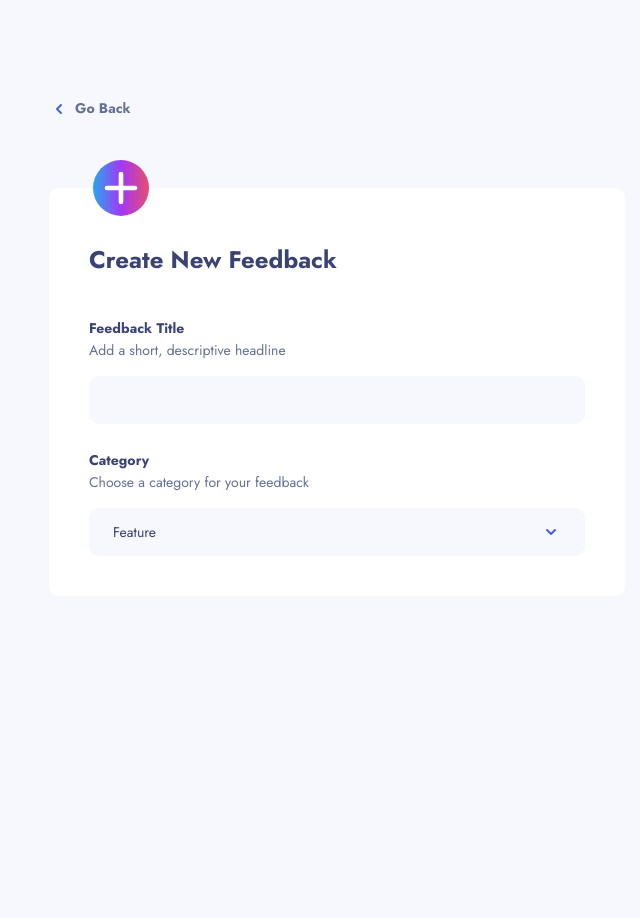
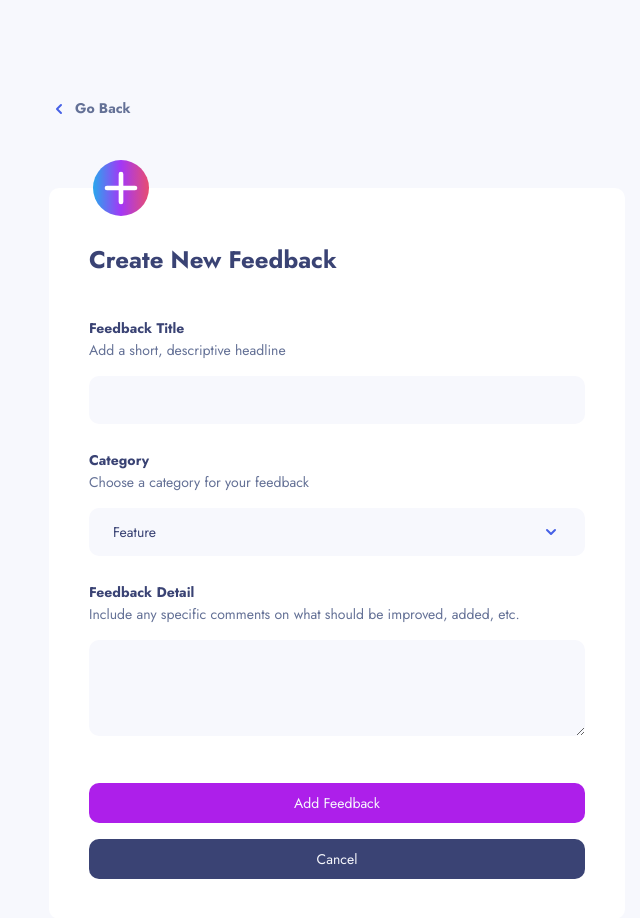
Before and after one commit to lianetvazquez93/product-feedback-app, a React (Create React App) app: page /new in a window 1280 px wide. Shown: the whole page, without its empty margins (303-943 px from the left). Before the commit the page ends 800 px from the top, so only its background shows below. Built offline with nearby package versions, Linux system fonts and the light colour scheme.

Commit message:
wip: add textarea and buttons to new-feedback

```diff
--- a/src/pages/NewFeedback.tsx
+++ b/src/pages/NewFeedback.tsx
@@ -4,6 +4,7 @@ import { Link } from 'react-router-dom';
 const NewFeedback: React.FC = () => {
   const [title, setTitle] = useState<string>('');
   const [category, setCategory] = useState<string>('Feature');
+  const [description, setDescription] = useState<string>('');
   const [dropdownVisible, setDropdownVisible] = useState<boolean>(false);
 
   const selectCategory = (category: string) => {
@@ -51,7 +52,7 @@ const NewFeedback: React.FC = () => {
               <label className="font-bold text-indigo text-sm">Feedback Title</label>
               <p className="text-sm text-gray-dark">Add a short, descriptive headline</p>
               <input
-                className="bg-gray-light rounded-large h-12 mt-4 w-full focus:border-blue pl-6"
+                className="bg-gray-light rounded-large h-12 mt-4 w-full focus:border-blue p-4 md:px-6"
                 value={title}
                 onChange={(e) => setTitle(e.target.value)}
               />
@@ -189,6 +190,31 @@ const NewFeedback: React.FC = () => {
                   </button>
                 </div>
               </div>
+              <div className="mt-6">
+                <label className="font-bold text-indigo text-sm">Feedback Detail</label>
+                <p className="text-sm text-gray-dark">
+                  Include any specific comments on what should be improved, added, etc.
+                </p>
+                <textarea
+                  className="bg-gray-light rounded-large h-32 md:h-24 mt-4 w-full focus:border-blue p-4 md:px-6"
+                  value={description}
+                  onChange={(e) => setDescription(e.target.value)}
+                />
+              </div>
+              <div className="flex flex-col mt-10">
+                <button
+                  type="submit"
+                  className="bg-purple hover:bg-purple-light text-sm text-gray-light w-full h-10 rounded-large"
+                >
+                  Add Feedback
+                </button>
+                <button
+                  type="reset"
+                  className="bg-indigo hover:bg-indigo-light text-sm text-gray-light w-full h-10 rounded-large mt-4"
+                >
+                  Cancel
+                </button>
+              </div>
             </div>
           </div>
         </div>
```
